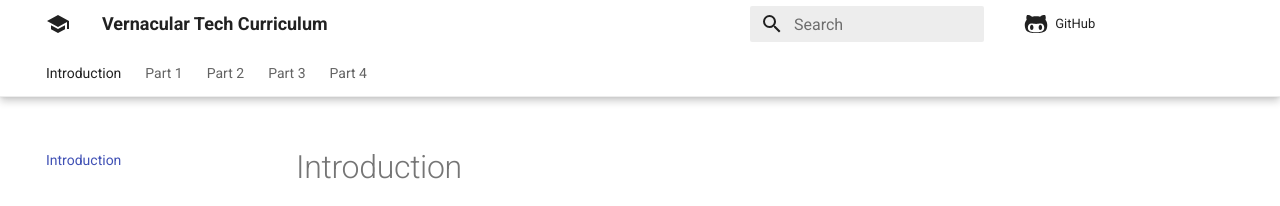
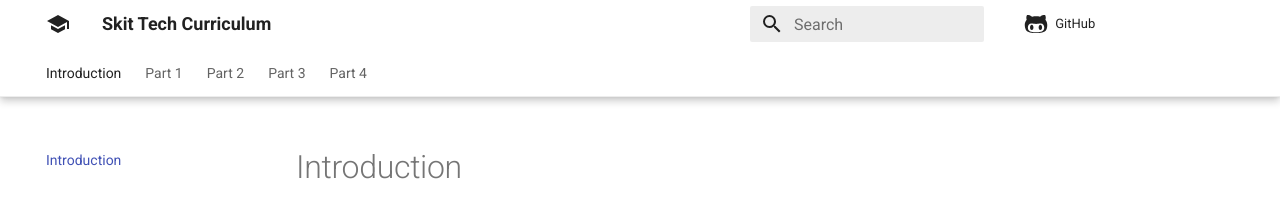
Before and after one commit to skit-ai/curriculum, an MkDocs documentation site: the page built from docs/index.md, in a window 1280 px wide. Shown: the top 206 px of the page. Built offline with MkDocs 1.6.1 and Material for MkDocs 9.7.7, drawn with Linux system fonts in a browser that asks for light colours; comment, search, counter and statistics services are not loaded.

Commit message:
Update mkdocs.yml

```diff
--- a/mkdocs.yml
+++ b/mkdocs.yml
@@ -1,5 +1,5 @@
-site_name: Vernacular Tech Curriculum
-repo_url: https://github.com/Vernacular-ai/curriculum
+site_name: Skit Tech Curriculum
+repo_url: https://github.com/skit-ai/curriculum
 
 nav:
     - Introduction: index.md
```
